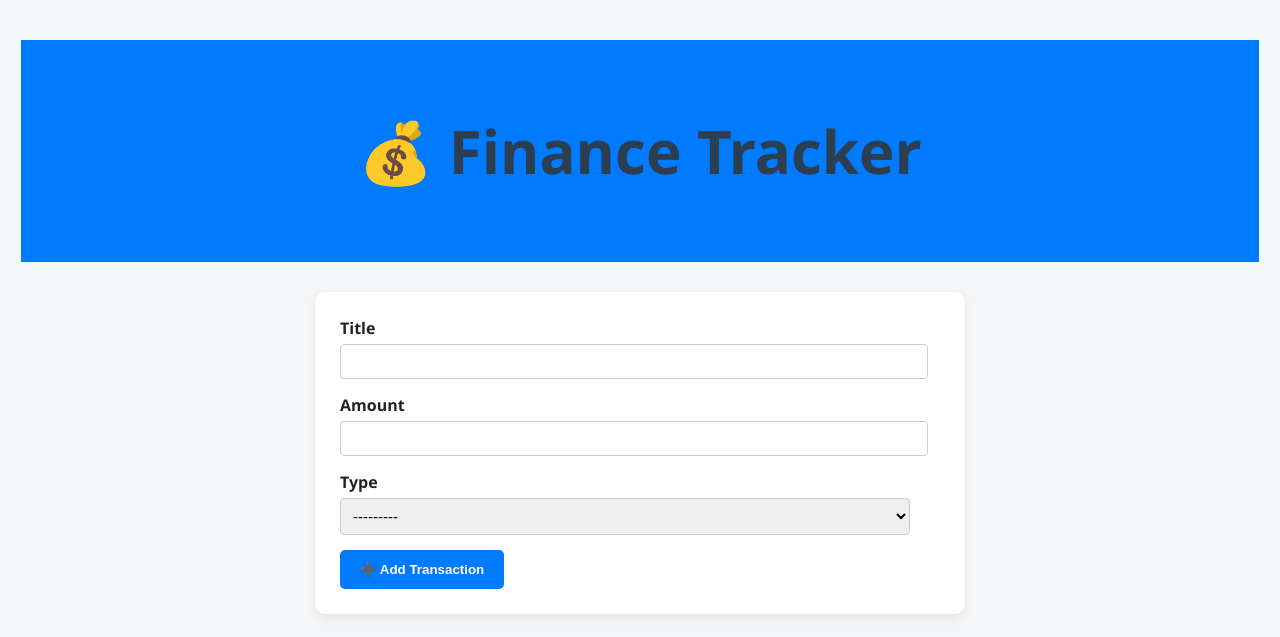
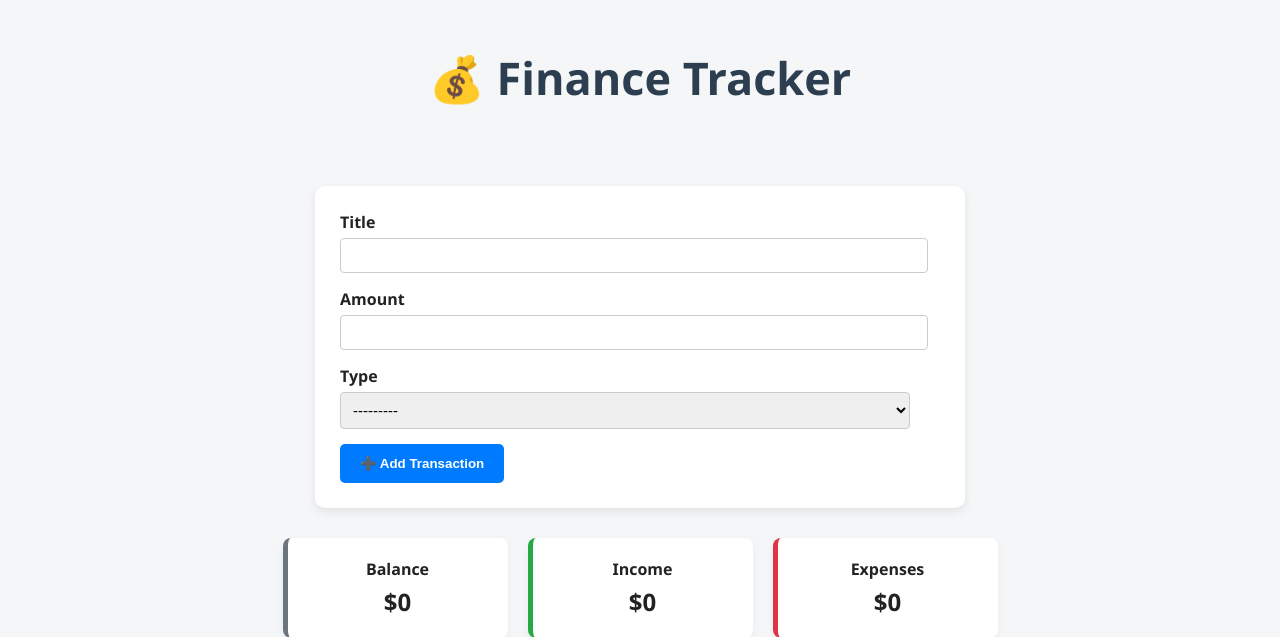
Before and after one commit to aspiya09/Finance_Tracker_Python_Django, a Django app: page / in a window 1280 px wide. Shown: the top 637 px of the page. Run offline with Django 5.2, Linux system fonts and the light colour scheme; data that the repository does not hold is empty.

Commit message:
updated header

```diff
--- a/tracker/static/tracker/styles.css
+++ b/tracker/static/tracker/styles.css
@@ -9,12 +9,10 @@ body {
 
 /* Navbar */
 .navbar {
-  background-color: #007bff;
   color: white;
-  padding: 20px;
+  padding: 10px;
   text-align: center;
-  margin: 40px 0 20px;
-  font-size: 2.5em;
+  font-size: 30px;
   color: #2c3e50;
 }
 
```
